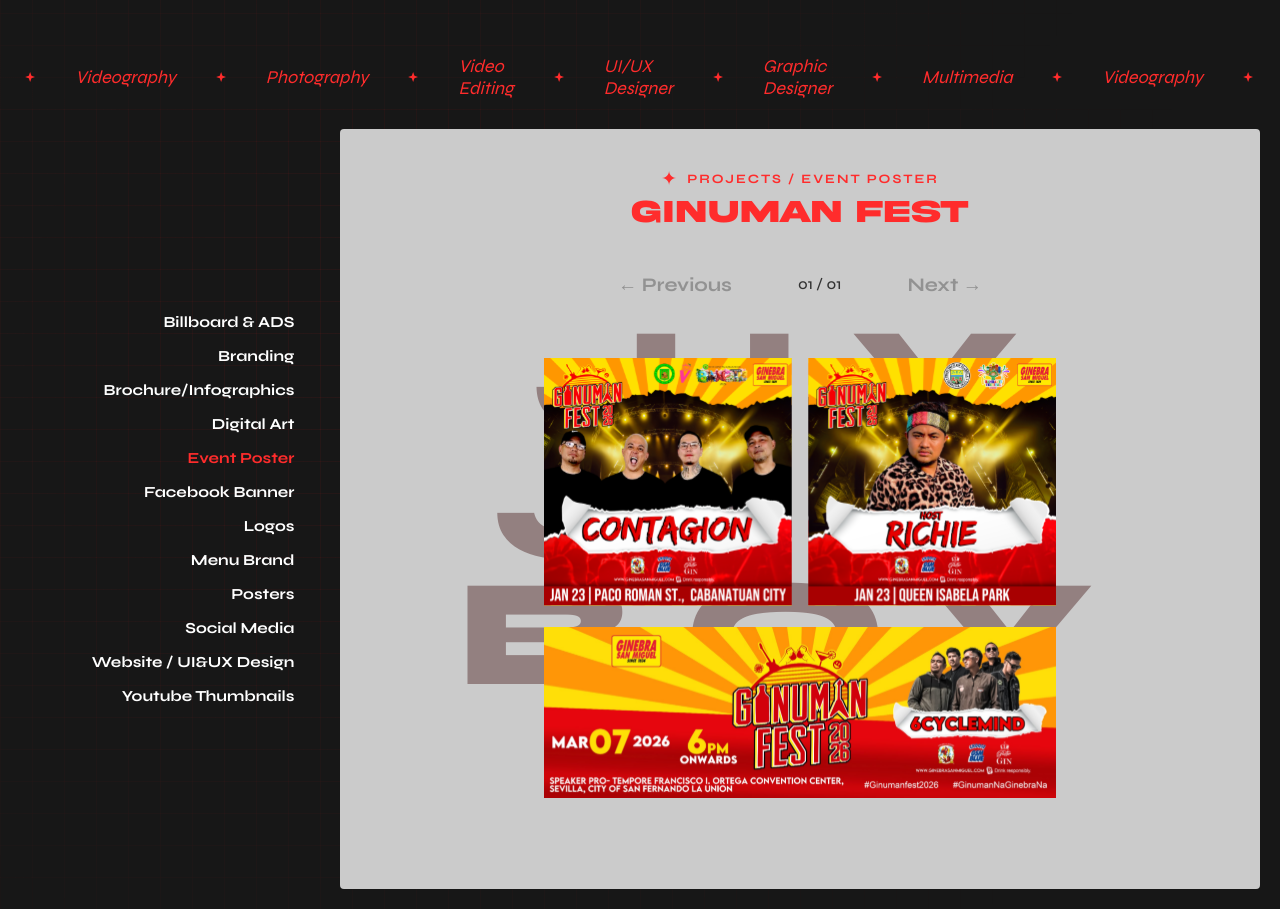
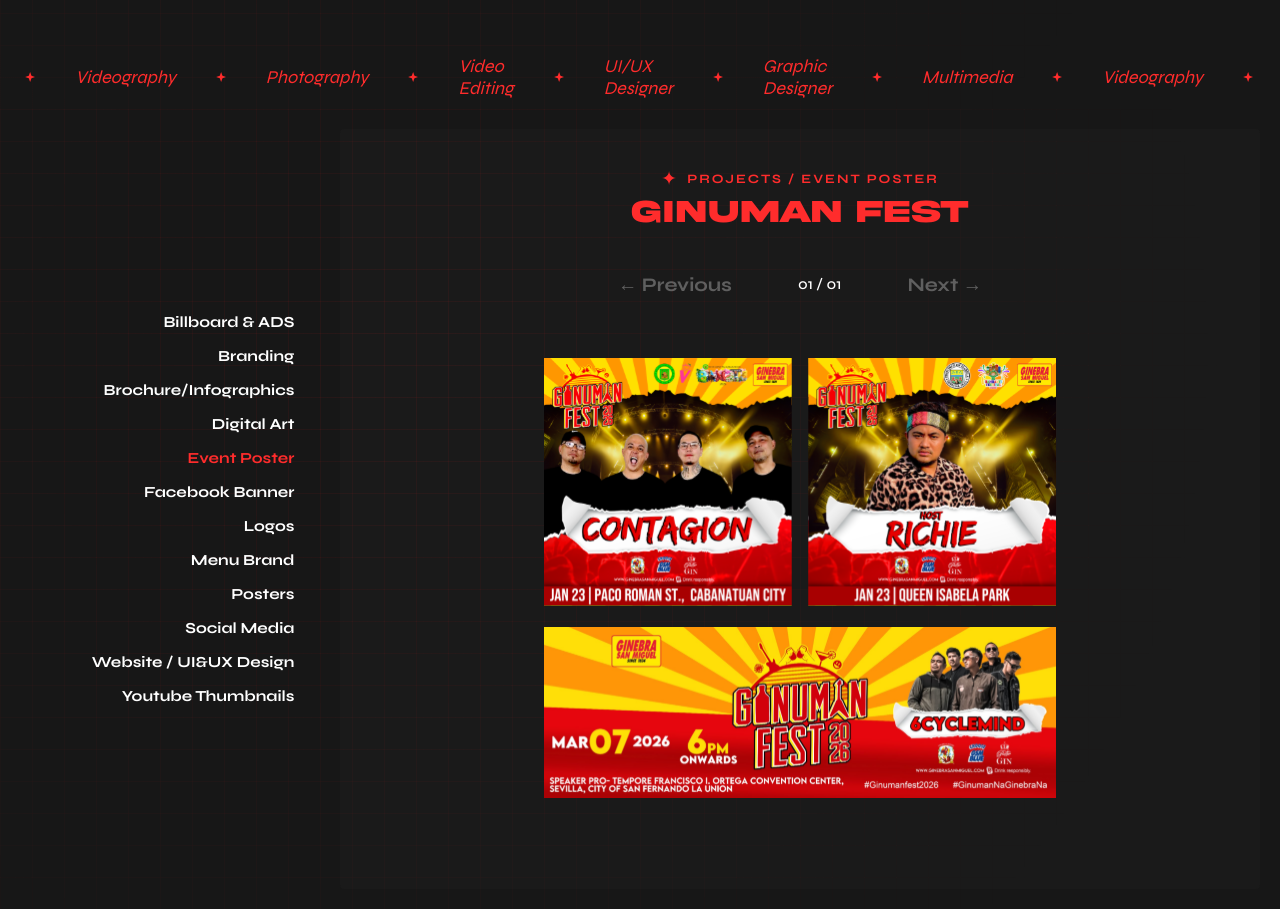
Before and after one commit to xxonesse/JIYPortfolio, a React (Vite) app: page / in a window 1280 px wide. Shown: the part 2340-3249 px from the top of the page. Built offline with nearby package versions, Linux system fonts and the light colour scheme; a web font is replaced by a local one.

Commit message:
5th commit

```diff
--- a/src/components/Portfolio.tsx
+++ b/src/components/Portfolio.tsx
@@ -176,10 +176,6 @@
 
           {/* MAIN CONTENT CARD */}
           <main className="display-area">
-            <div className="watermark">
-              <span>JIY</span><br /><span>JIM</span><br /><span>BOY</span>
-            </div>
-
             <div className="project-content">
               <header>
                 <div className="subtitle-wrapper">
--- a/src/styles/Portfolio.css
+++ b/src/styles/Portfolio.css
@@ -66,7 +66,7 @@
 /* CONTENT CARD */
 .display-area {
   flex: 1;
-  background: #CBCBCB;
+  background-color: #ffffff03;
   margin: clamp(10px, 2vw, 20px);
   border-radius: 4px;
   position: relative;
@@ -181,7 +181,7 @@
   font-weight: 700;
   font-size: clamp(0.8rem, 2vw, 1.2rem);
   cursor: pointer;
-  color: #111;
+  color: #ffffff;
   white-space: nowrap;
   transition: 0.3s;
 }
@@ -192,7 +192,7 @@
 .page-indicator {
   font-weight: 500;
   font-size: clamp(0.7rem, 1.2vw, 1rem);
-  color: #333;
+  color: #ffffff;
   min-width: 40px;
   text-align: center;
 }
```
